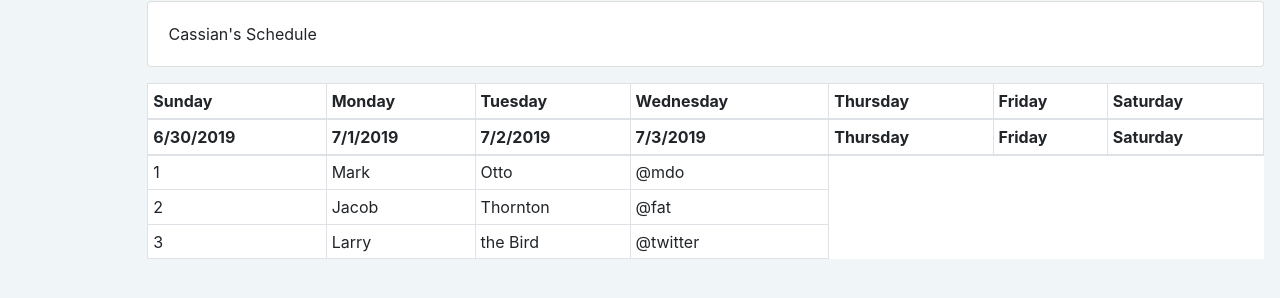
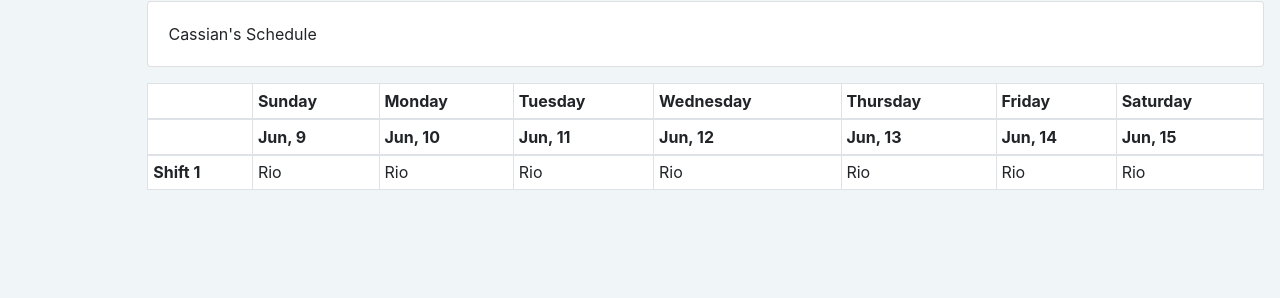
Before and after one commit to riodw/vue.scheduling, a Vue app: page /schedule in a window 1280 px wide. Shown: the part 334-632 px from the top of the page. Built offline with nearby package versions, Linux system fonts and the light colour scheme.

Commit message:
table 1;

```diff
--- a/src/views/Schedule.vue
+++ b/src/views/Schedule.vue
@@ -77,42 +77,36 @@
                 <table class="table table-bordered table-sm bg-white">
                   <thead>
                     <tr>
-                      <th scope="col">Sunday</th>
-                      <th scope="col">Monday</th>
-                      <th scope="col">Tuesday</th>
-                      <th scope="col">Wednesday</th>
-                      <th scope="col">Thursday</th>
-                      <th scope="col">Friday</th>
-                      <th scope="col">Saturday</th>
+                      <th></th>
+                      <th>Sunday</th>
+                      <th>Monday</th>
+                      <th>Tuesday</th>
+                      <th>Wednesday</th>
+                      <th>Thursday</th>
+                      <th>Friday</th>
+                      <th>Saturday</th>
                     </tr>
                     <tr>
-                      <th scope="col">6/30/2019</th>
-                      <th scope="col">7/1/2019</th>
-                      <th scope="col">7/2/2019</th>
-                      <th scope="col">7/3/2019</th>
-                      <th scope="col">Thursday</th>
-                      <th scope="col">Friday</th>
-                      <th scope="col">Saturday</th>
+                      <th></th>
+                      <th>Jun, 9</th>
+                      <th>Jun, 10</th>
+                      <th>Jun, 11</th>
+                      <th>Jun, 12</th>
+                      <th>Jun, 13</th>
+                      <th>Jun, 14</th>
+                      <th>Jun, 15</th>
                     </tr>
                   </thead>
                   <tbody>
                     <tr>
-                      <td scope="row">1</td>
-                      <td>Mark</td>
-                      <td>Otto</td>
-                      <td>@mdo</td>
-                    </tr>
-                    <tr>
-                      <td scope="row">2</td>
-                      <td>Jacob</td>
-                      <td>Thornton</td>
-                      <td>@fat</td>
-                    </tr>
-                    <tr>
-                      <td scope="row">3</td>
-                      <td>Larry</td>
-                      <td>the Bird</td>
-                      <td>@twitter</td>
+                      <th>Shift 1</th>
+                      <td>Rio</td>
+                      <td>Rio</td>
+                      <td>Rio</td>
+                      <td>Rio</td>
+                      <td>Rio</td>
+                      <td>Rio</td>
+                      <td>Rio</td>
                     </tr>
                   </tbody>
                 </table>
```
